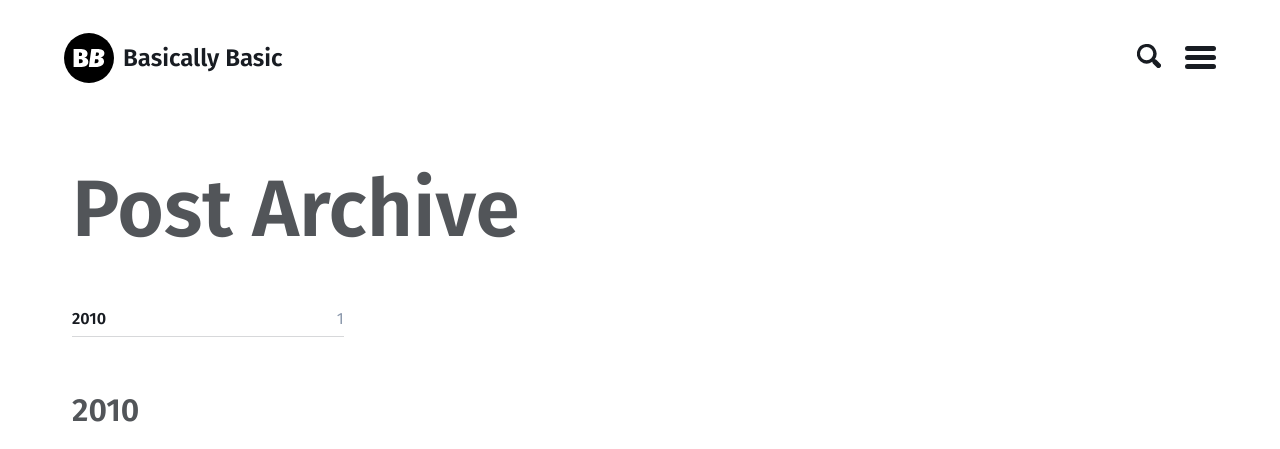
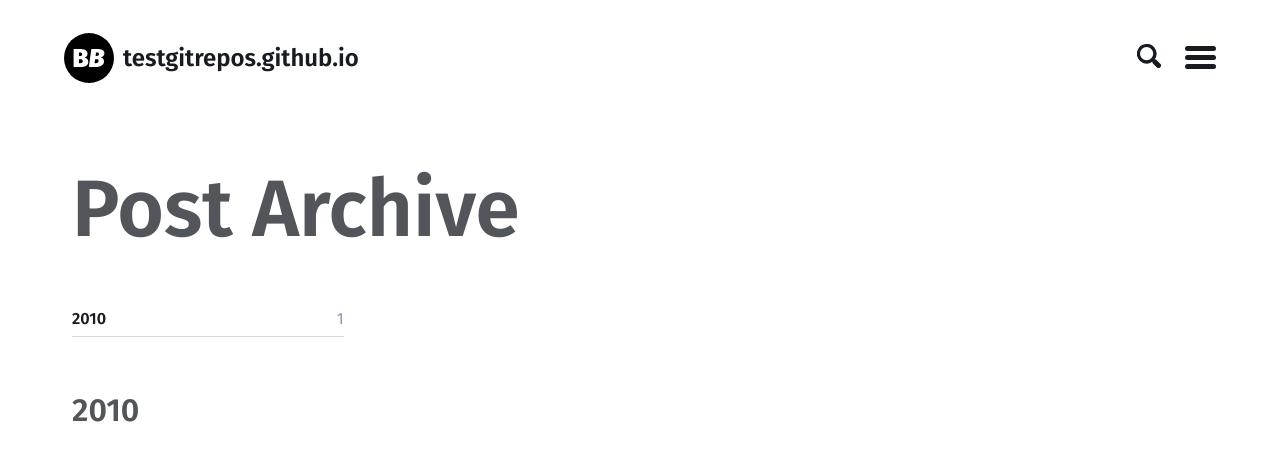
Before and after one commit to testgitrepos/testgitrepos.github.io, a Jekyll site: the page built from posts.md, in a window 1280 px wide. Shown: the top 449 px of the page. Built offline with Jekyll 4.4.1, drawn with Linux system fonts in a browser that asks for light colours; some of the changed text lies outside the part shown.

Commit message:
Update _config.yml

```diff
--- a/_config.yml
+++ b/_config.yml
@@ -9,7 +9,7 @@ remote_theme: "mmistakes/jekyll-theme-basically-basic"
 
 # Site Settings
 lang: en-US
-title: Basically Basic
+title:
 email: dugan.nash@mailinator.com
 description: "Your new default Jekyll theme"
 baseurl:
```
